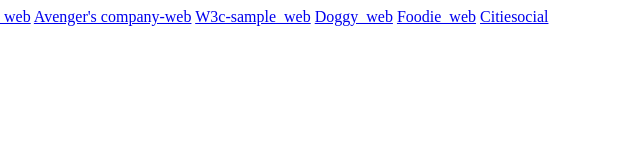
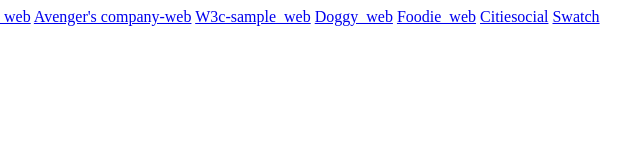
Before and after one commit to LindaStolen/LindaStolen.github.io, a plain HTML site: page index.html in a window 1280 px wide. Shown: the full height of the page, 219-859 px from the left. Drawn offline with Linux system fonts and the light colour scheme.

Commit message:
update_0909

```diff
--- a/index.html
+++ b/index.html
@@ -15,5 +15,6 @@
     <a href="5">Doggy_web</a>
     <a href="6">Foodie_web</a>
     <a href="citiesocial/">Citiesocial</a>
+    <a href="Swatch/">Swatch</a>
 </body>
 </html>
```
